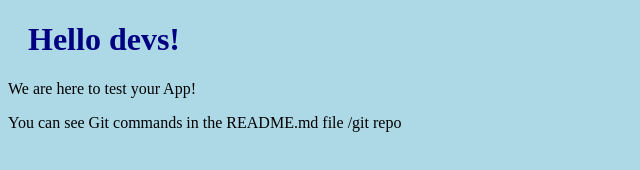
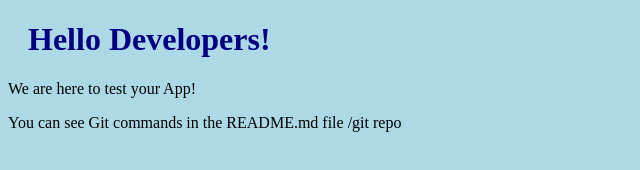
Before and after one commit to qa-tester22/git_commands, a plain HTML site: page index.html in a window 1280 px wide. Shown: the whole page, without its empty margins (0-640 px from the left). Drawn offline with Linux system fonts and the light colour scheme.

Commit message:
updated index.html with emergency fix

```diff
--- a/index.html
+++ b/index.html
@@ -6,7 +6,7 @@
 </head>
 <body>
 
-    <h1>Hello devs!</h1>
+    <h1>Hello Developers!</h1>
     <p>We are here to test your App!</p>
     <div>You can see Git commands in the README.md file /git repo</div>
 
```
